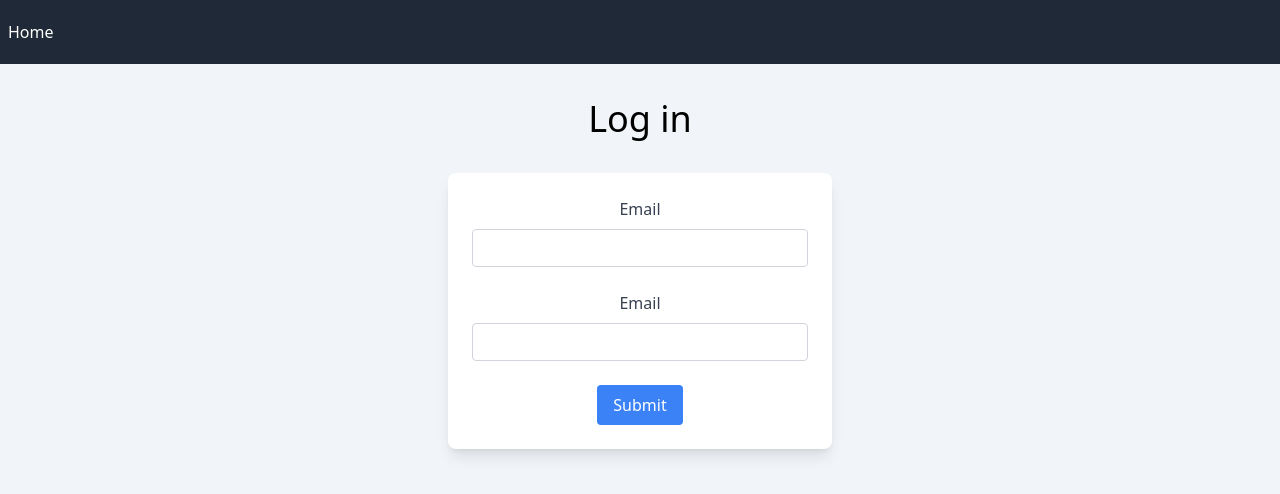
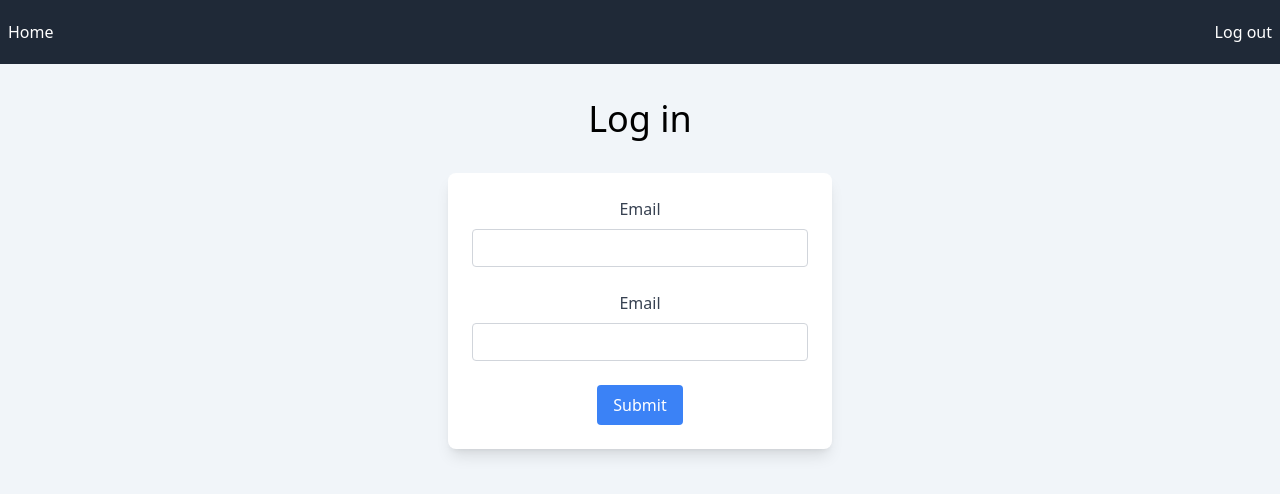
Before and after one commit to nim-f/rekognition-frontend, a React (Create React App) app: page /login in a window 1280 px wide. Shown: the top 494 px of the page. Built offline with nearby package versions, Linux system fonts and the light colour scheme; no server answers.

Commit message:
refactoring filtering, logout button

```diff
--- a/package.json
+++ b/package.json
@@ -22,7 +22,7 @@
     "react-router-dom": "^6.6.1",
     "react-scripts": "5.0.1",
     "tailwindcss": "^3.2.4",
-    "typescript": "^5.0.4",
+    "typescript": "^4.9.3",
     "web-vitals": "^2.1.4"
   },
   "scripts": {
--- a/src/api/photo.ts
+++ b/src/api/photo.ts
@@ -3,8 +3,6 @@
 import { API_URL } from "../constants/api";
 import { ImageInterface } from "../types/image";
 import { encodeQueryParams } from "../utils/encodeQueryParams";
-
-console.log({ API_URL });
 
 const cookies = new Cookies();
 
--- a/src/components/Image/Image.tsx
+++ b/src/components/Image/Image.tsx
@@ -9,7 +9,6 @@
 import { EditableText } from "../EditableText/EditableText";
 
 export const Image: React.FC<{ image: ImageInterface }> = ({ image }) => {
-    console.log({ image });
     const queryClient = useQueryClient();
     const [{ AccessToken }] = useCookies(["AccessToken"]);
 
@@ -36,7 +35,6 @@
     };
 
     const renameImage = (newName: string) => {
-        console.log({ newName });
         updatePhotoMutation.mutate(
             {
                 primary_key: image.primary_key,
--- a/src/components/NavBar/NavBar.tsx
+++ b/src/components/NavBar/NavBar.tsx
@@ -1,11 +1,26 @@
+import { useCookies } from "react-cookie";
+
 export const NavBar: React.FC = () => {
+    const [,, removeCookie] = useCookies([
+        "AccessToken",
+        "RefreshToken",
+        "userId",
+    ]);
+    const logout = () => {
+        removeCookie("AccessToken");
+        removeCookie("RefreshToken");
+        removeCookie("userId");
+    };
     return (
         <div className="bg-gray-800">
             <div className="mx-auto px-2 max-w-7xl">
-                <div className="relative flex h-16 items-center justify-start">
+                <div className="relative flex h-16 items-center justify-between">
                     <a href="/" className="text-white">
                         Home
                     </a>
+                    <button className="text-white" onClick={logout}>
+                        Log out
+                    </button>
                 </div>
             </div>
         </div>
--- a/src/components/Uploader/Uploader.tsx
+++ b/src/components/Uploader/Uploader.tsx
@@ -17,7 +17,6 @@
     const uploadFile = (e: ChangeEvent) => {
         const files = (e.target as HTMLInputElement).files;
 
-        console.log(files);
         const formData = new FormData();
         Object.values(files as ArrayLike<File>).forEach((file) => {
             formData.append("file", file);
--- a/src/pages/Home/Home.tsx
+++ b/src/pages/Home/Home.tsx
@@ -6,7 +6,9 @@
 export const Home: React.FC = () => {
     const { fetchNextPage, hasNextPage, isLoading, data } = useInfiniteQuery({
         queryKey: ["photos", { limit: 5 }],
-        getNextPageParam: (lastPage) => lastPage.lastKey,
+        getNextPageParam: (lastPage) => {
+            return lastPage.lastKey;
+        },
         queryFn: fetchPhotos,
     });
 
```
Also changed, not shown: 1 other file (tests, documents, lock files or other folders).
